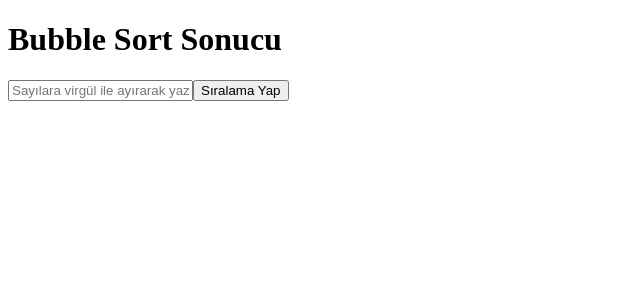
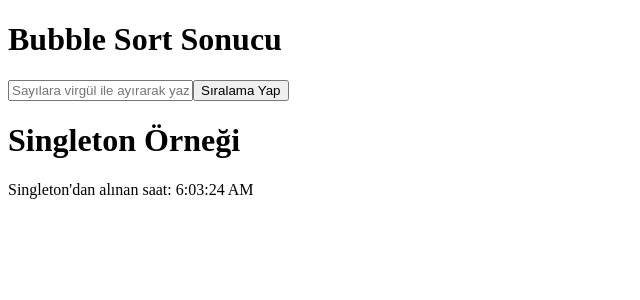
Before and after one commit to AliEnes23/enes-odev, a Next.js app: page / in a window 1280 px wide. Shown: the top 300 px of the page, without its empty margins (0-640 px from the left). Built offline with nearby package versions, Linux system fonts and the light colour scheme.

Commit message:
singleton update

```diff
--- /dev/null
+++ b/design-patterns/singleton.tsx
@@ -0,0 +1,60 @@
+// Singleton sınıfını tanımlıyoruz
+class SingletonService {
+    // static değişken ile sınıfın tek bir örneğini saklıyoruz
+    private static instance: SingletonService;
+
+    // private constructor sayesinde bu sınıf dışarıdan new ile çağrılamaz
+    private constructor() {
+      console.log("Yeni bir SingletonService örneği oluşturuldu");
+    }
+
+    // Singleton örneğini almak için kullanılan static metod
+    public static getInstance(): SingletonService {
+      // Eğer daha önce bir örnek oluşturulmamışsa, oluştur
+      if (!SingletonService.instance) {
+        SingletonService.instance = new SingletonService();
+      }
+      // Mevcut örneği döndür
+      return SingletonService.instance;
+    }
+
+    // Örnek bir metod
+    public getCurrentTime(): string {
+      return new Date().toLocaleTimeString();
+    }
+  }
+
+  // React bileşeni
+  import React, { useEffect, useState } from "react";
+
+  const SingletonExample: React.FC = () => {
+    // Saat bilgisini tutmak için state
+    const [time, setTime] = useState("");
+
+    useEffect(() => {
+      // Singleton örneğini alıyoruz
+      const singleton = SingletonService.getInstance();
+
+      // Singleton üzerinden saat bilgisini alıyoruz
+      const currentTime = singleton.getCurrentTime();
+
+      // State'e saat bilgisini atıyoruz
+      setTime(currentTime);
+
+      // Başka bir örnek almaya çalışıyoruz (aynı örnek döner)
+      const another = SingletonService.getInstance();
+
+      // Konsola iki örneğin aynı olup olmadığını yazdırıyoruz
+      console.log(singleton === another); // true olmalı
+    }, []);
+
+    // Bileşenin render ettiği JSX
+    return (
+      <div className="p-4 bg-gray-100 rounded">
+        <h1 className="text-xl font-bold mb-2">Singleton Örneği</h1>
+        <p>Singleton'dan alınan saat: {time}</p>
+      </div>
+    );
+  };
+
+  export default SingletonExample;
--- a/pages/index.tsx
+++ b/pages/index.tsx
@@ -1,5 +1,6 @@
 import React, { useState } from "react";
 import BubbleSort from "../sort/bubble_sort";
+import SingletonExample from "../design-patterns/singleton";
 
 export default function Index() {
   //girilen değer state'i
@@ -25,6 +26,7 @@ export default function Index() {
   };
 
   return (
+    <>
     <div>
       <h1>Bubble Sort Sonucu</h1>
       {/**SONUÇ TITLE */}
@@ -35,5 +37,10 @@ export default function Index() {
       {sortedArray.length > 0 && <p>Sıralanmış dizi: {sortedArray.join(", ")}</p>}
       {/**SONUÇ */}
     </div>
+    <div>
+
+      <SingletonExample />
+    </div>
+    </>
   );
 }
```
